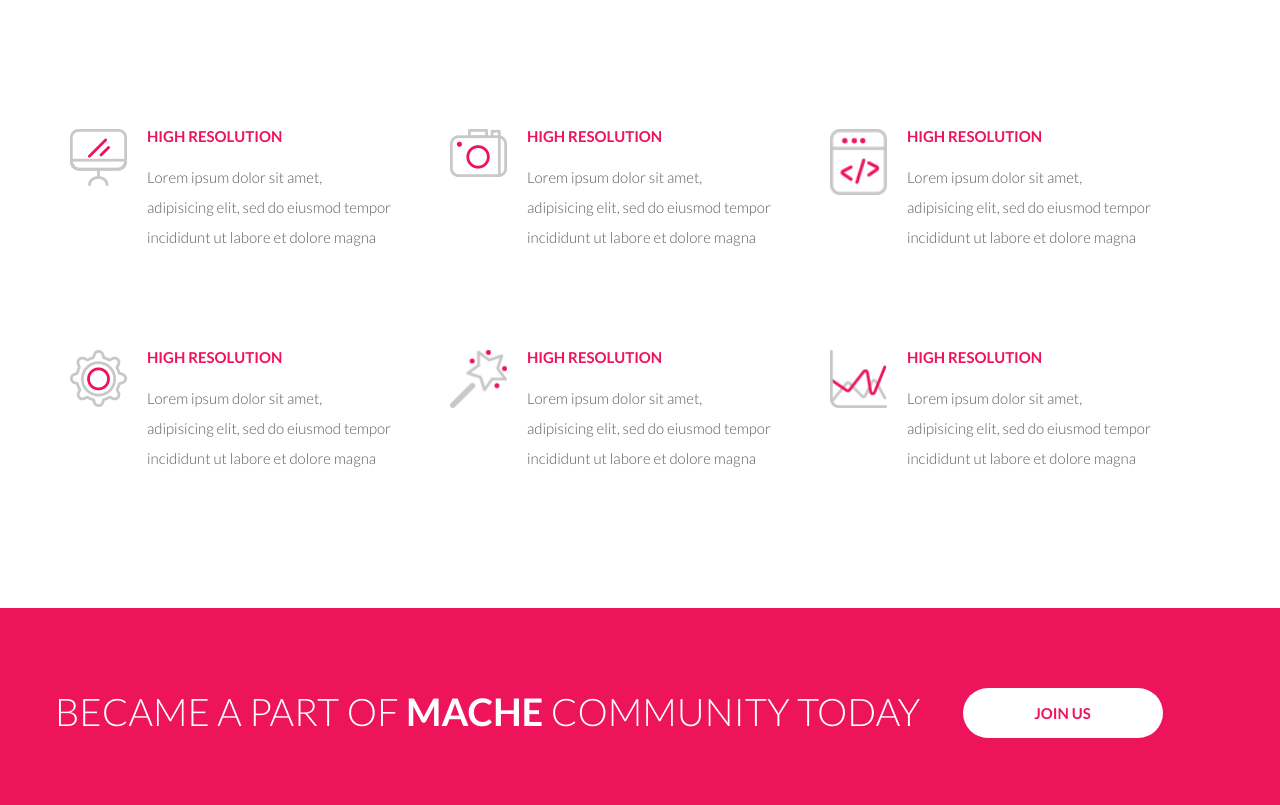
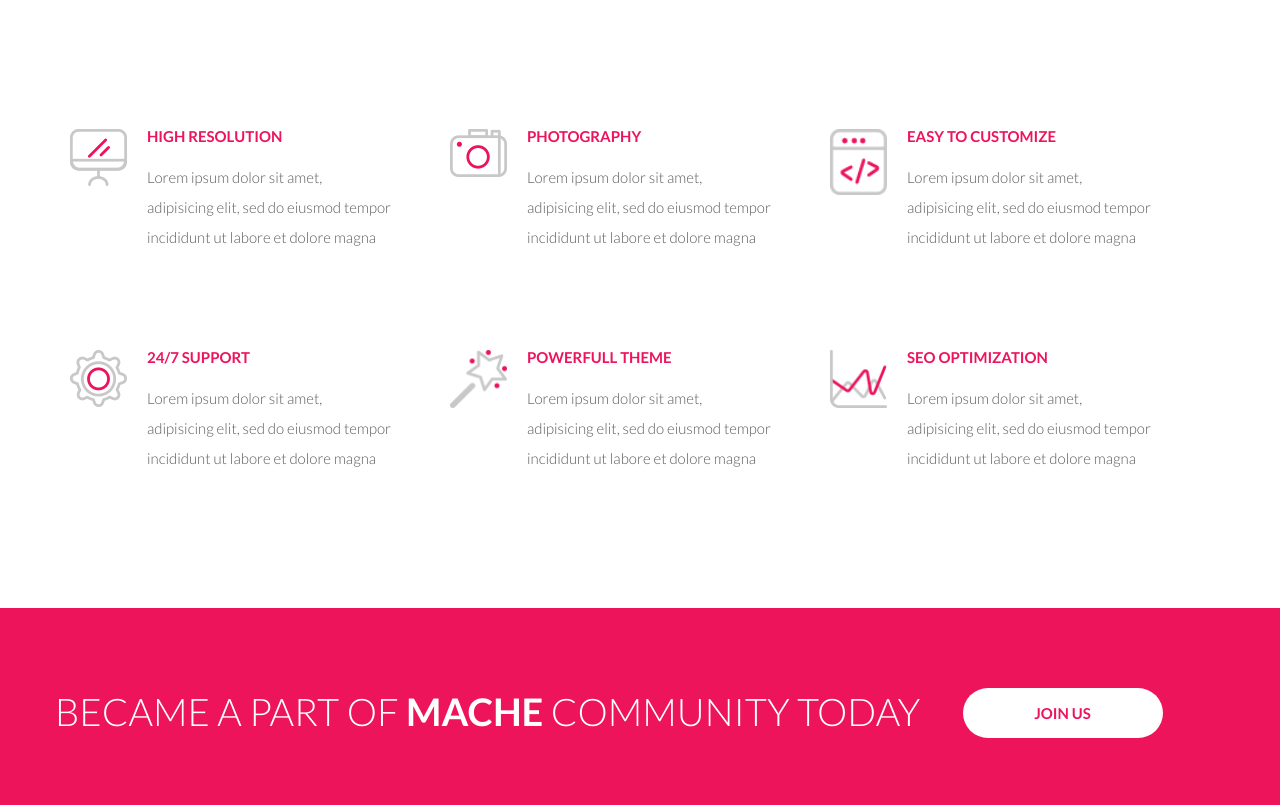
Before and after one commit to natalix/psdToWebsite_01, a plain HTML site: page index.html in a window 1280 px wide. Shown: the part 3820-4625 px from the top of the page. Drawn offline with Linux system fonts and the light colour scheme.

Commit message:
HTML content corection

```diff
--- a/index.html
+++ b/index.html
@@ -169,29 +169,29 @@
                 </div>
                 <div class="col-4 col-s-12">
                     <img src="./img/photo.png" alt="">
-                    <h3 class="red-caption">High resolution</h3>
+                    <h3 class="red-caption">Photography</h3>
                     <p class="section-para">Lorem ipsum dolor sit amet,  adipisicing elit, sed do eiusmod tempor incididunt ut labore et dolore magna </p>
                 </div>
                 <div class="col-4 col-s-12">
                     <img src="./img/customize.png" alt="">
-                    <h3 class="red-caption">High resolution</h3>
+                    <h3 class="red-caption">Easy to customize</h3>
                     <p class="section-para">Lorem ipsum dolor sit amet,  adipisicing elit, sed do eiusmod tempor incididunt ut labore et dolore magna </p>
                 </div>
             </div>
             <div class="row">
                 <div class="col-4 col-s-12">
                     <img src="./img/support.png" alt="">
-                    <h3 class="red-caption">High resolution</h3>
+                    <h3 class="red-caption">24/7 support</h3>
                     <p class="section-para">Lorem ipsum dolor sit amet,  adipisicing elit, sed do eiusmod tempor incididunt ut labore et dolore magna </p>
                 </div>
                 <div class="col-4 col-s-12">
                     <img src="./img/powerful.png" alt="">
-                    <h3 class="red-caption">High resolution</h3>
+                    <h3 class="red-caption">Powerfull theme</h3>
                     <p class="section-para">Lorem ipsum dolor sit amet,  adipisicing elit, sed do eiusmod tempor incididunt ut labore et dolore magna </p>
                 </div>
                 <div class="col-4 col-s-12">
                     <img src="./img/optimization.png" alt="">
-                    <h3 class="red-caption">High resolution</h3>
+                    <h3 class="red-caption">SEO optimization</h3>
                     <p class="section-para">Lorem ipsum dolor sit amet,  adipisicing elit, sed do eiusmod tempor incididunt ut labore et dolore magna </p>
                 </div>
             </div>
```
